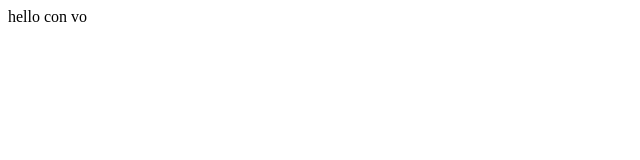
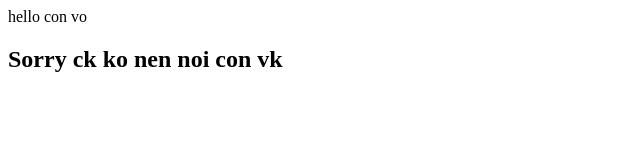
Before and after one commit to buihuong98/assignment2, a plain HTML site: page index.html in a window 1280 px wide. Shown: the whole page, without its empty margins (0-640 px from the left). Drawn offline with Linux system fonts and the light colour scheme.

Commit message:
loi xin loi k dC VO CHAP NHAN

```diff
--- a/index.html
+++ b/index.html
@@ -8,5 +8,6 @@
 </head>
 <body>
   hello con vo
+  <h2>Sorry ck ko nen noi con vk</h2>
 </body>
 </html>
```
